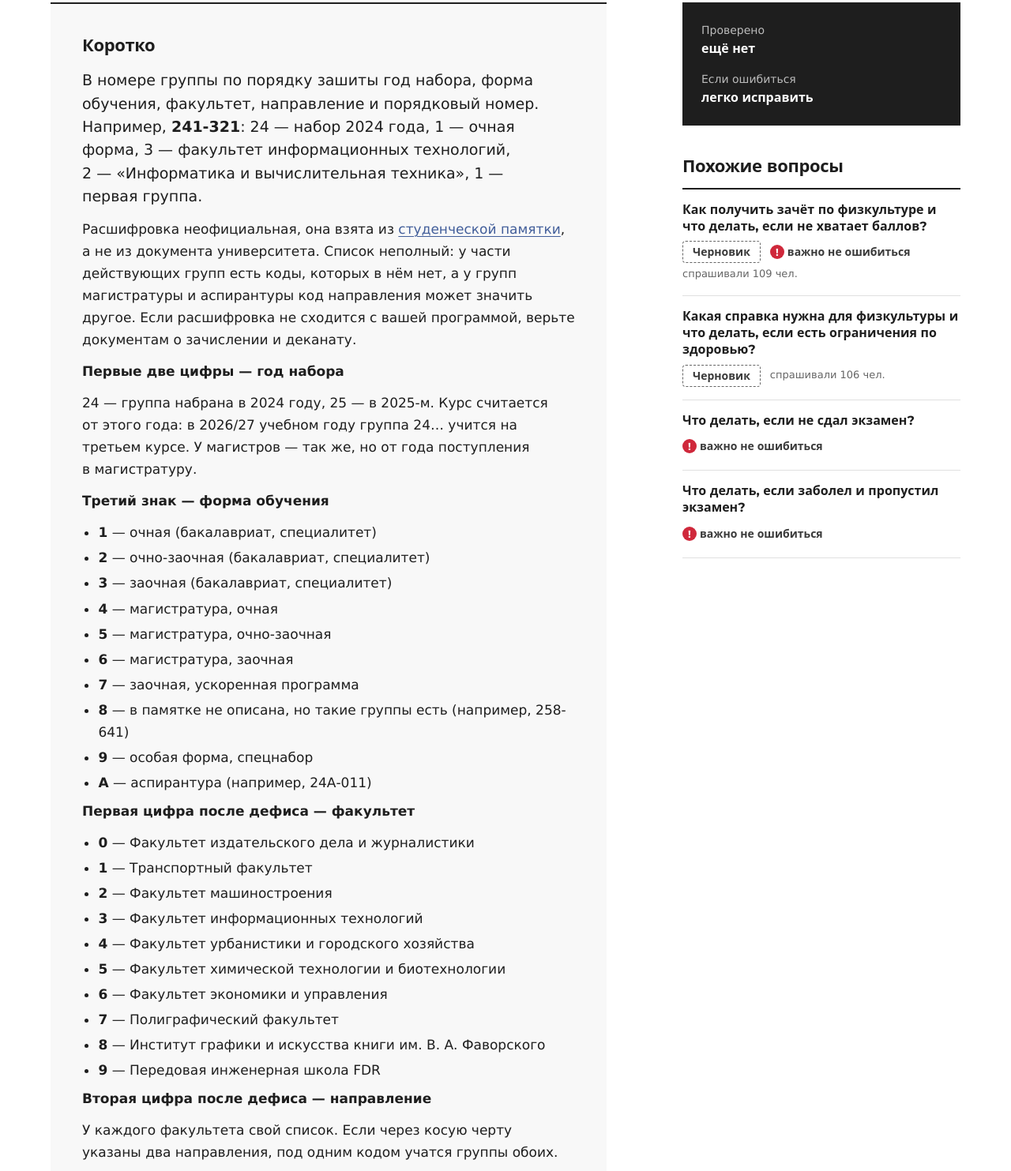
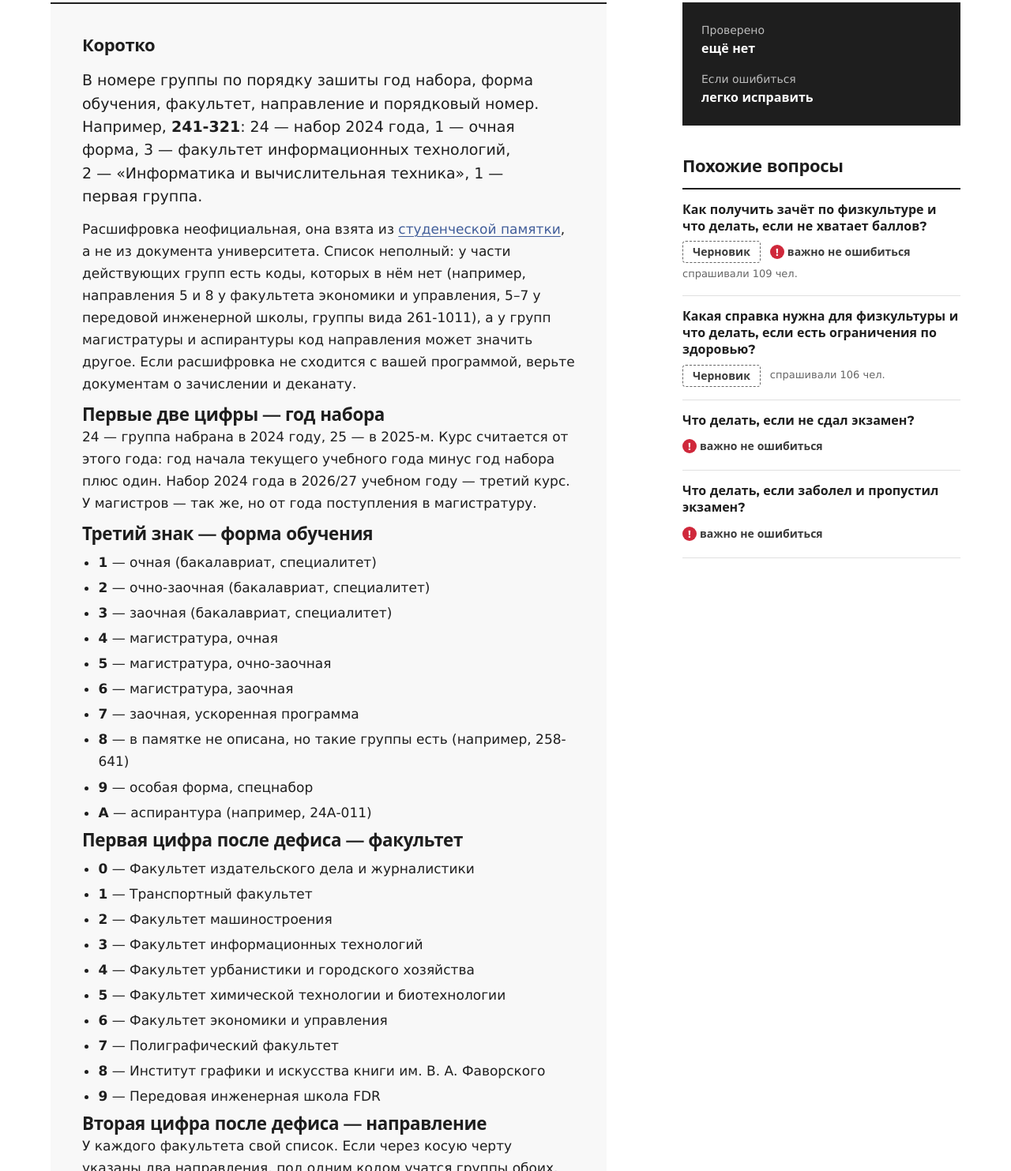
Before and after one commit to Rozbiynk/polytech-faq, an Astro site: page /q/group-number in a window 1280 px wide. Shown: the part 386-1869 px from the top of the page at 79% size. Built offline with nearby package versions, Linux system fonts and the light colour scheme; Astro itself is replaced by a stand-in of ours; a web font is replaced by a local one.

Commit message:
Статья о номере группы: правки по второму ревью
Списки кодов исключены из поискового индекса, подзаголовки сделаны h3, курс описан формулой,
названы коды, которых нет в расшифровке; в README обновлено число запросов проверки поиска.

Co-Authored-By: Claude Fable 5.2 <noreply@anthropic.com>

```diff
--- a/src/content/articles/group-number.md
+++ b/src/content/articles/group-number.md
@@ -6,19 +6,21 @@ risk: 1
 status: "draft"
 checked: null
 sources: [{"title": "Расписание занятий: список групп", "url": "https://rasp.dmami.ru/"}]
-aliases: ["номер группы", "расшифровка номера группы", "как расшифровать номер группы", "что значат цифры в номере группы", "что значит номер группы", "как узнать факультет по номеру группы", "как узнать направление по группе", "нумерация групп", "что значит 241-321", "что значит буква А в номере группы"]
+aliases: ["номер группы", "расшифровка номера группы", "как расшифровать номер группы", "что значат цифры в номере группы", "что значит номер группы", "как узнать факультет по номеру группы", "как узнать направление по группе", "нумерация групп", "что значит 241-321", "что значит буква А в номере группы", "24A-011"]
 tips: []
 ---
 
 В номере группы по порядку зашиты год набора, форма обучения, факультет, направление и порядковый номер. Например, **241-321**: 24 — набор 2024 года, 1 — очная форма, 3 — факультет информационных технологий, 2 — «Информатика и вычислительная техника», 1 — первая группа.
 
-Расшифровка неофициальная, она взята из [студенческой памятки](https://telegra.ph/Pravilo-numeracii-uchebnyh-grupp-08-27), а не из документа университета. Список неполный: у части действующих групп есть коды, которых в нём нет, а у групп магистратуры и аспирантуры код направления может значить другое. Если расшифровка не сходится с вашей программой, верьте документам о зачислении и деканату.
+Расшифровка неофициальная, она взята из [студенческой памятки](https://telegra.ph/Pravilo-numeracii-uchebnyh-grupp-08-27), а не из документа университета. Список неполный: у части действующих групп есть коды, которых в нём нет (например, направления 5 и 8 у факультета экономики и управления, 5–7 у передовой инженерной школы, группы вида 261-1011), а у групп магистратуры и аспирантуры код направления может значить другое. Если расшифровка не сходится с вашей программой, верьте документам о зачислении и деканату.
 
-**Первые две цифры — год набора**
+### Первые две цифры — год набора
 
-24 — группа набрана в 2024 году, 25 — в 2025-м. Курс считается от этого года: в 2026/27 учебном году группа 24… учится на третьем курсе. У магистров — так же, но от года поступления в магистратуру.
+24 — группа набрана в 2024 году, 25 — в 2025-м. Курс считается от этого года: год начала текущего учебного года минус год набора плюс один. Набор 2024 года в 2026/27 учебном году — третий курс. У магистров — так же, но от года поступления в магистратуру.
 
-**Третий знак — форма обучения**
+### Третий знак — форма обучения
+
+<div data-pagefind-ignore>
 
 - **1** — очная (бакалавриат, специалитет)
 - **2** — очно-заочная (бакалавриат, специалитет)
@@ -31,7 +33,11 @@ tips: []
 - **9** — особая форма, спецнабор
 - **А** — аспирантура (например, 24А-011)
 
-**Первая цифра после дефиса — факультет**
+</div>
+
+### Первая цифра после дефиса — факультет
+
+<div data-pagefind-ignore>
 
 - **0** — Факультет издательского дела и журналистики
 - **1** — Транспортный факультет
@@ -44,9 +50,13 @@ tips: []
 - **8** — Институт графики и искусства книги им. В. А. Фаворского
 - **9** — Передовая инженерная школа FDR
 
-**Вторая цифра после дефиса — направление**
+</div>
+
+### Вторая цифра после дефиса — направление
 
 У каждого факультета свой список. Если через косую черту указаны два направления, под одним кодом учатся группы обоих.
+
+<div data-pagefind-ignore>
 
 **0 — издательское дело и журналистика:** 1 — издательское дело; 2 — журналистика.
 
@@ -68,7 +78,9 @@ tips: []
 
 **9 — передовая инженерная школа:** 1 — наземные транспортно-технологические комплексы; 2 — дизайн; 3 — прикладная математика и информатика; 4 — управление в технических системах.
 
-**Последние цифры — номер группы**
+</div>
+
+### Последние цифры — номер группы
 
 Порядковый номер группы на направлении: 1, 2, 3… Групп бывает больше девяти, тогда цифр после дефиса четыре: в **231-3213** последние «13» — тринадцатая группа.
 
```
Also changed, not shown: README.md.
